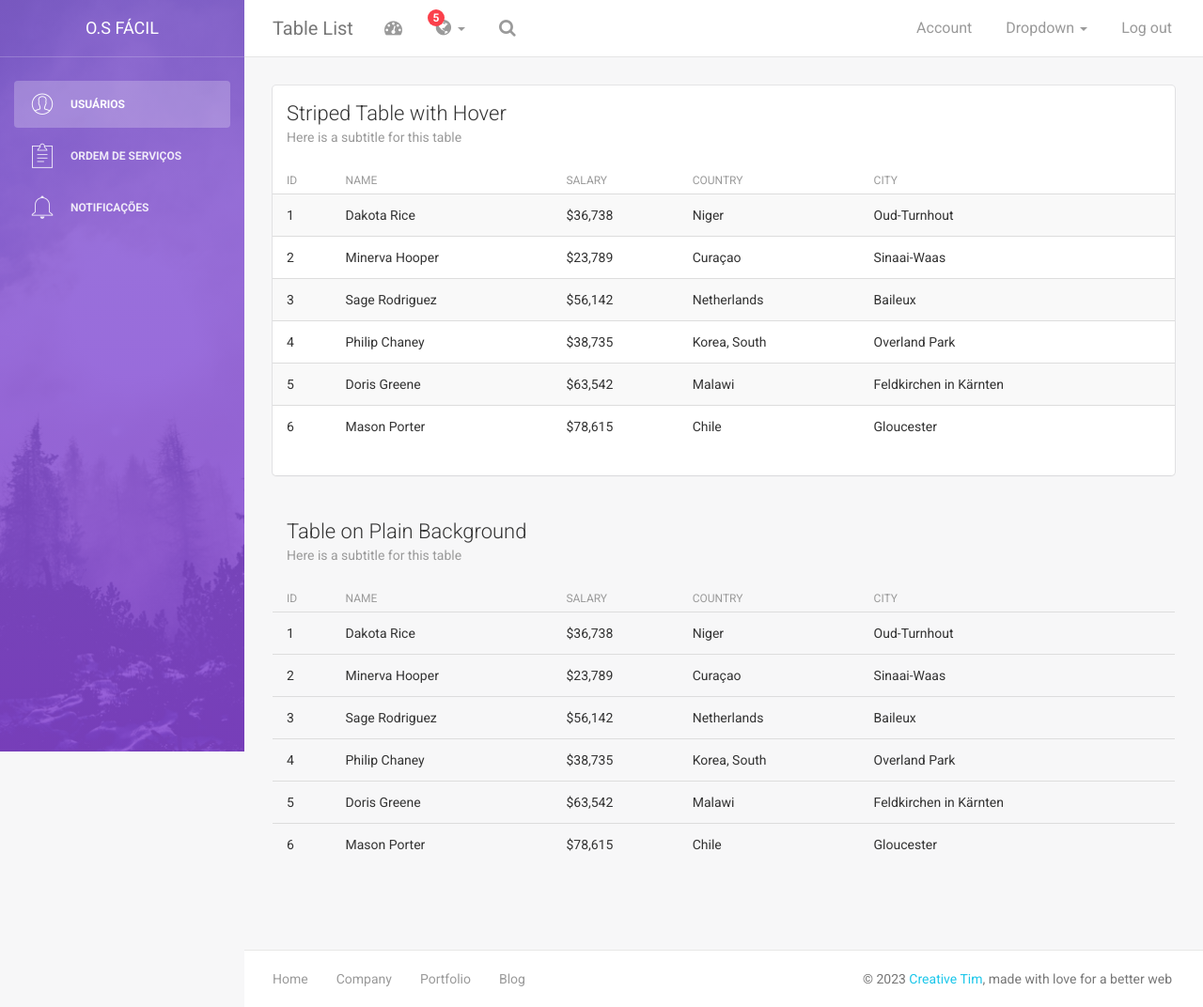
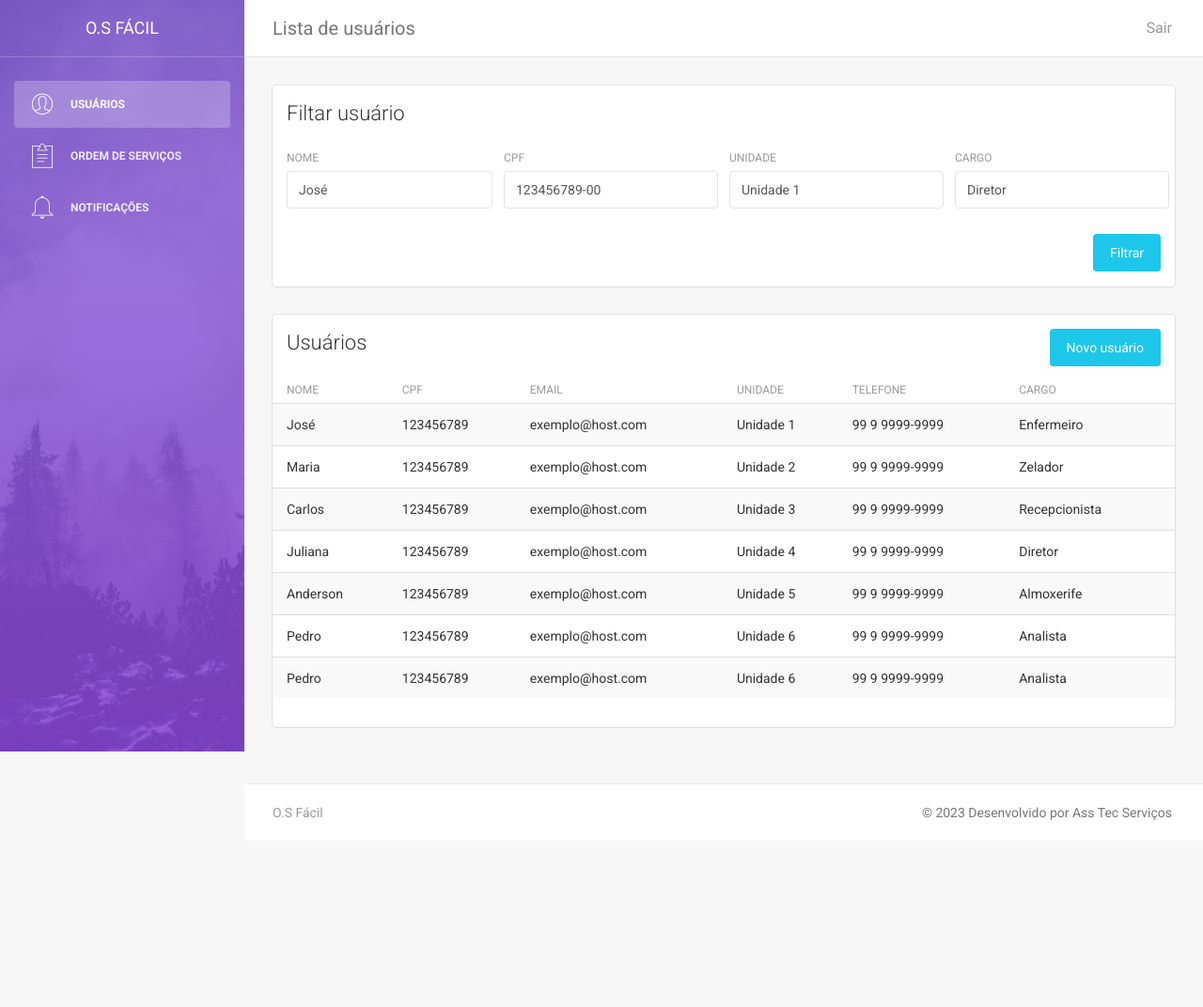
Before and after one commit to anderson-silvaa/o.s-facil, a plain HTML site: page BS3/listarUsuarios.html in a window 1280 px wide. Shown: the whole page at 94% size. After the commit the page ends 895 px from the top, so only its background shows below. Drawn offline with Linux system fonts and the light colour scheme; some packages are replaced by stand-ins of ours.

Commit message:
Criação da página de listar usuários

```diff
--- a/BS3/listarUsuarios.html
+++ b/BS3/listarUsuarios.html
@@ -1,11 +1,12 @@
 <!doctype html>
 <html lang="en">
+
 <head>
     <meta charset="utf-8" />
     <link rel="icon" type="image/png" href="assets/img/favicon.ico">
     <meta http-equiv="X-UA-Compatible" content="IE=edge,chrome=1" />
 
-	<title>Light Bootstrap Dashboard by Creative Tim</title>
+    <title>O.S Fácil</title>
 
     <meta content='width=device-width, initial-scale=1.0, maximum-scale=1.0, user-scalable=0' name='viewport' />
     <meta name="viewport" content="width=device-width" />
@@ -15,10 +16,10 @@
     <link href="assets/css/bootstrap.min.css" rel="stylesheet" />
 
     <!-- Animation library for notifications   -->
-    <link href="assets/css/animate.min.css" rel="stylesheet"/>
+    <link href="assets/css/animate.min.css" rel="stylesheet" />
 
     <!--  Light Bootstrap Table core CSS    -->
-    <link href="assets/css/light-bootstrap-dashboard.css?v=1.4.0" rel="stylesheet"/>
+    <link href="assets/css/light-bootstrap-dashboard.css?v=1.4.0" rel="stylesheet" />
 
 
     <!--  CSS for Demo Purpose, don't include it in your project     -->
@@ -30,6 +31,7 @@
     <link href='http://fonts.googleapis.com/css?family=Roboto:400,700,300' rel='stylesheet' type='text/css'>
     <link href="assets/css/pe-icon-7-stroke.css" rel="stylesheet" />
 </head>
+
 <body>
 
     <div class="wrapper">
@@ -72,75 +74,22 @@
             <nav class="navbar navbar-default navbar-fixed">
                 <div class="container-fluid">
                     <div class="navbar-header">
-                    <button type="button" class="navbar-toggle" data-toggle="collapse" data-target="#navigation-example-2">
+                        <button type="button" class="navbar-toggle" data-toggle="collapse"
+                            data-target="#navigation-example-2">
                             <span class="sr-only">Toggle navigation</span>
                             <span class="icon-bar"></span>
                             <span class="icon-bar"></span>
                             <span class="icon-bar"></span>
                         </button>
-                    <a class="navbar-brand" href="#">Table List</a>
+                        <a class="navbar-brand" href="#">Lista de usuários</a>
                     </div>
                     <div class="collapse navbar-collapse">
-                    <ul class="nav navbar-nav navbar-left">
-                        <li>
-                            <a href="#" class="dropdown-toggle" data-toggle="dropdown">
-                                <i class="fa fa-dashboard"></i>
-								<p class="hidden-lg hidden-md">Dashboard</p>
-                            </a>
-                        </li>
-                        <li class="dropdown">
-                              <a href="#" class="dropdown-toggle" data-toggle="dropdown">
-                                    <i class="fa fa-globe"></i>
-                                    <b class="caret hidden-sm hidden-xs"></b>
-                                    <span class="notification hidden-sm hidden-xs">5</span>
-									<p class="hidden-lg hidden-md">
-										5 Notifications
-										<b class="caret"></b>
-									</p>
-                              </a>
-                              <ul class="dropdown-menu">
-                                <li><a href="#">Notification 1</a></li>
-                                <li><a href="#">Notification 2</a></li>
-                                <li><a href="#">Notification 3</a></li>
-                                <li><a href="#">Notification 4</a></li>
-                                <li><a href="#">Another notification</a></li>
-                              </ul>
-                        </li>
-                        <li>
-                           <a href="">
-                                <i class="fa fa-search"></i>
-								<p class="hidden-lg hidden-md">Search</p>
-                            </a>
-                        </li>
-                    </ul>
+
 
                         <ul class="nav navbar-nav navbar-right">
                             <li>
-                           <a href="">
-                               <p>Account</p>
-                            </a>
-                        </li>
-                        <li class="dropdown">
-                              <a href="#" class="dropdown-toggle" data-toggle="dropdown">
-                                    <p>
-										Dropdown
-										<b class="caret"></b>
-									</p>
-
-                              </a>
-                              <ul class="dropdown-menu">
-                                <li><a href="#">Action</a></li>
-                                <li><a href="#">Another action</a></li>
-                                <li><a href="#">Something</a></li>
-                                <li><a href="#">Another action</a></li>
-                                <li><a href="#">Something</a></li>
-                                <li class="divider"></li>
-                                <li><a href="#">Separated link</a></li>
-                              </ul>
-                        </li>
-                        <li>
                                 <a href="#">
-                                <p>Log out</p>
+                                    <p>Sair</p>
                                 </a>
                             </li>
                             <li class="separator hidden-lg hidden-md"></li>
@@ -155,60 +104,129 @@
                         <div class="col-md-12">
                             <div class="card">
                                 <div class="header">
-                                <h4 class="title">Striped Table with Hover</h4>
-                                <p class="category">Here is a subtitle for this table</p>
+                                    <h4 class="title">Filtar usuário</h4>
+                                </div>
+                                <div class="content">
+                                    <form>
+                                        <div class="row">
+                                            <div class="col-md-3">
+                                                <div class="form-group">
+                                                    <label>Nome</label>
+                                                    <input type="text" class="form-control" placeholder="Usuário"
+                                                        value="José">
+                                                </div>
+                                            </div>
+                                            <div class="col-md-3">
+                                                <div class="form-group">
+                                                    <label>CPF</label>
+                                                    <input type="text" class="form-control" placeholder="CPF"
+                                                        value="123456789-00">
+                                                </div>
+                                            </div>
+                                            <div class="col-md-3">
+                                                <div class="form-group">
+                                                    <label>Unidade</label>
+                                                    <input type="text" class="form-control" placeholder="Unidade"
+                                                        value="Unidade 1">
+                                                </div>
+                                            </div>
+                                            <div class="col-md-3">
+                                                <div class="form-group">
+                                                    <label>Cargo</label>
+                                                    <input type="text" class="form-control" placeholder="Cargo"
+                                                        value="Diretor">
+                                                </div>
+                                            </div>
+                                            <div class="col-md-12">
+                                                <div class="form-group">
+                                                    <button type="submit" class="btn btn-info btn-fill pull-right">Filtrar</button>
+                                                </div>
+                                            </div>
+                                    </form>
+                                </div>
+                            </div>
+                        </div>
+                    </div>
+                </div>
+            </div>
+
+            <div class="content">
+                <div class="container-fluid">
+                    <div class="row">
+                        <div class="col-md-12">
+                            <div class="card">
+                                <div class="header">
+                                    <button type="submit" class="btn btn-info btn-fill pull-right">Novo usuário</button>
+                                    <h4 class="title">Usuários</h4>
                                 </div>
                                 <div class="content table-responsive table-full-width">
                                     <table class="table table-hover table-striped">
                                         <thead>
-                                        <th>ID</th>
-                                    	<th>Name</th>
-                                    	<th>Salary</th>
-                                    	<th>Country</th>
-                                    	<th>City</th>
+                                            <tr>
+                                                <th>Nome</th>
+                                                <th>CPF</th>
+                                                <th>Email</th>
+                                                <th>Unidade</th>
+                                                <th>Telefone</th>
+                                                <th>Cargo</th>
+                                            </tr>
                                         </thead>
                                         <tbody>
                                             <tr>
-                                        	<td>1</td>
-                                        	<td>Dakota Rice</td>
-                                        	<td>$36,738</td>
-                                        	<td>Niger</td>
-                                        	<td>Oud-Turnhout</td>
+                                                <td>José</td>
+                                                <td>123456789</td>
+                                                <td>exemplo@host.com</td>
+                                                <td>Unidade 1</td>
+                                                <td>99 9 9999-9999</td>
+                                                <td>Enfermeiro</td>
                                             </tr>
                                             <tr>
-                                        	<td>2</td>
-                                        	<td>Minerva Hooper</td>
-                                        	<td>$23,789</td>
-                                        	<td>Curaçao</td>
-                                        	<td>Sinaai-Waas</td>
+                                                <td>Maria</td>
+                                                <td>123456789</td>
+                                                <td>exemplo@host.com</td>
+                                                <td>Unidade 2</td>
+                                                <td>99 9 9999-9999</td>
+                                                <td>Zelador</td>
                                             </tr>
                                             <tr>
-                                        	<td>3</td>
-                                        	<td>Sage Rodriguez</td>
-                                        	<td>$56,142</td>
-                                        	<td>Netherlands</td>
-                                        	<td>Baileux</td>
+                                                <td>Carlos</td>
+                                                <td>123456789</td>
+                                                <td>exemplo@host.com</td>
+                                                <td>Unidade 3</td>
+                                                <td>99 9 9999-9999</td>
+                                                <td>Recepcionista</td>
                                             </tr>
                                             <tr>
-                                        	<td>4</td>
-                                        	<td>Philip Chaney</td>
-                                        	<td>$38,735</td>
-                                        	<td>Korea, South</td>
-                                        	<td>Overland Park</td>
+                                                <td>Juliana</td>
+                                                <td>123456789</td>
+                                                <td>exemplo@host.com</td>
+                                                <td>Unidade 4</td>
+                                                <td>99 9 9999-9999</td>
+                                                <td>Diretor</td>
                                             </tr>
                                             <tr>
-                                        	<td>5</td>
-                                        	<td>Doris Greene</td>
-                                        	<td>$63,542</td>
-                                        	<td>Malawi</td>
-                                        	<td>Feldkirchen in Kärnten</td>
+                                                <td>Anderson</td>
+                                                <td>123456789</td>
+                                                <td>exemplo@host.com</td>
+                                                <td>Unidade 5</td>
+                                                <td>99 9 9999-9999</td>
+                                                <td>Almoxerife</td>
                                             </tr>
                                             <tr>
-                                        	<td>6</td>
-                                        	<td>Mason Porter</td>
-                                        	<td>$78,615</td>
-                                        	<td>Chile</td>
-                                        	<td>Gloucester</td>
+                                                <td>Pedro</td>
+                                                <td>123456789</td>
+                                                <td>exemplo@host.com</td>
+                                                <td>Unidade 6</td>
+                                                <td>99 9 9999-9999</td>
+                                                <td>Analista</td>
+                                            </tr>
+                                            <tr>
+                                                <td>Pedro</td>
+                                                <td>123456789</td>
+                                                <td>exemplo@host.com</td>
+                                                <td>Unidade 6</td>
+                                                <td>99 9 9999-9999</td>
+                                                <td>Analista</td>
                                             </tr>
                                         </tbody>
                                     </table>
@@ -216,112 +234,26 @@
                                 </div>
                             </div>
                         </div>
-
-
-                    <div class="col-md-12">
-                        <div class="card card-plain">
-                            <div class="header">
-                                <h4 class="title">Table on Plain Background</h4>
-                                <p class="category">Here is a subtitle for this table</p>
-                            </div>
-                            <div class="content table-responsive table-full-width">
-                                <table class="table table-hover">
-                                    <thead>
-                                        <th>ID</th>
-                                    	<th>Name</th>
-                                    	<th>Salary</th>
-                                    	<th>Country</th>
-                                    	<th>City</th>
-                                    </thead>
-                                    <tbody>
-                                        <tr>
-                                        	<td>1</td>
-                                        	<td>Dakota Rice</td>
-                                        	<td>$36,738</td>
-                                        	<td>Niger</td>
-                                        	<td>Oud-Turnhout</td>
-                                        </tr>
-                                        <tr>
-                                        	<td>2</td>
-                                        	<td>Minerva Hooper</td>
-                                        	<td>$23,789</td>
-                                        	<td>Curaçao</td>
-                                        	<td>Sinaai-Waas</td>
-                                        </tr>
-                                        <tr>
-                                        	<td>3</td>
-                                        	<td>Sage Rodriguez</td>
-                                        	<td>$56,142</td>
-                                        	<td>Netherlands</td>
-                                        	<td>Baileux</td>
-                                        </tr>
-                                        <tr>
-                                        	<td>4</td>
-                                        	<td>Philip Chaney</td>
-                                        	<td>$38,735</td>
-                                        	<td>Korea, South</td>
-                                        	<td>Overland Park</td>
-                                        </tr>
-                                        <tr>
-                                        	<td>5</td>
-                                        	<td>Doris Greene</td>
-                                        	<td>$63,542</td>
-                                        	<td>Malawi</td>
-                                        	<td>Feldkirchen in Kärnten</td>
-                                        </tr>
-                                        <tr>
-                                        	<td>6</td>
-                                        	<td>Mason Porter</td>
-                                        	<td>$78,615</td>
-                                        	<td>Chile</td>
-                                        	<td>Gloucester</td>
-                                        </tr>
-                                    </tbody>
-                                </table>
-
                     </div>
                 </div>
             </div>
-
-
         </div>
-            </div>
-        </div>
-
         <footer class="footer">
             <div class="container-fluid">
                 <nav class="pull-left">
                     <ul>
                         <li>
                             <a href="#">
-                                Home
-                            </a>
-                        </li>
-                        <li>
-                            <a href="#">
-                                Company
-                            </a>
-                        </li>
-                        <li>
-                            <a href="#">
-                                Portfolio
-                            </a>
-                        </li>
-                        <li>
-                            <a href="#">
-                               Blog
+                                O.S Fácil
                             </a>
                         </li>
                     </ul>
                 </nav>
                 <p class="copyright pull-right">
-                    &copy; <script>document.write(new Date().getFullYear())</script> <a href="http://www.creative-tim.com">Creative Tim</a>, made with love for a better web
+                    &copy; <script>document.write(new Date().getFullYear())</script> Desenvolvido por Ass Tec Serviços
                 </p>
             </div>
         </footer>
-
-
-    </div>
     </div>
 
 
```
Also changed, not shown: BS3/icons.html (+1 -1 lines), BS3/notifications.html (+1 -1 lines), BS3/table.html (+1 -1 lines), BS3/user.html (+1 -1 lines). Lines whose indentation alone changed are shown as unchanged.
